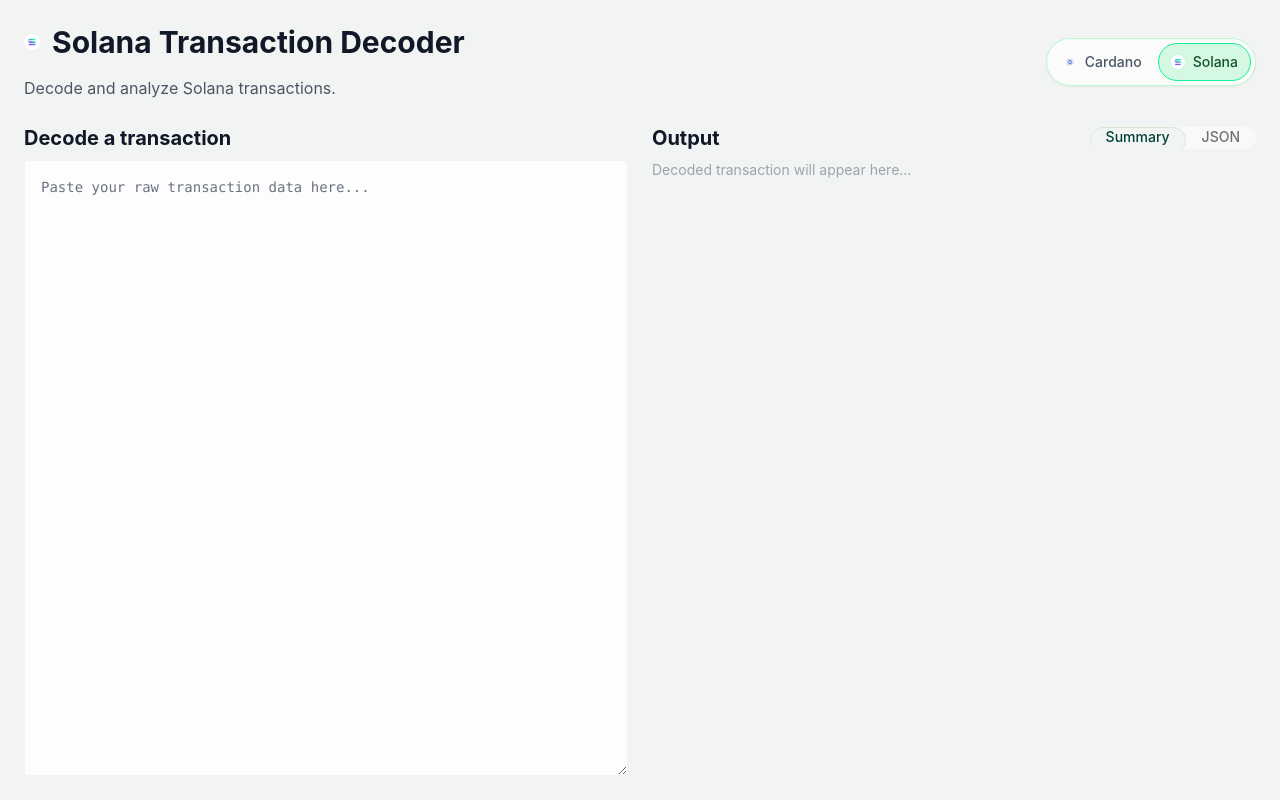
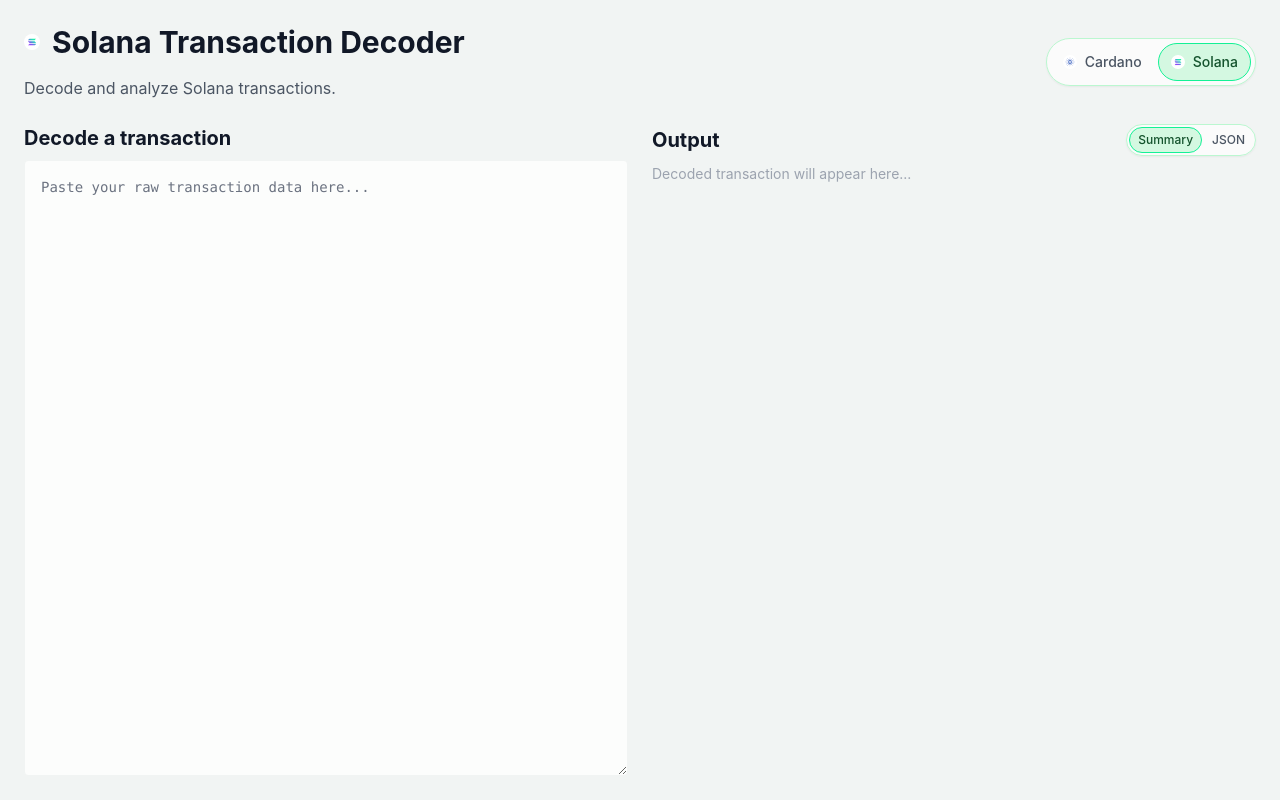
Before and after one commit to figment-networks/tx-decoder, a Next.js app: page /solana in a window 1280 px wide. Built offline with nearby package versions, Linux system fonts and the light colour scheme.

Commit message:
feat: locked package versions, moved component to folder, fixed styling of toggle

```diff
--- a/app/components/ToggleGroup/toggleGroup.tsx
+++ b/app/components/ToggleGroup/toggleGroup.tsx
@@ -1,8 +1,6 @@
 "use client";
 
 import React, { memo } from "react";
-import * as RadixToggleGroup from "@radix-ui/react-toggle-group";
-import { twMerge as tw } from "tailwind-merge";
 
 export type ToggleGroupItem = {
   content: React.ReactNode;
@@ -23,88 +21,38 @@
   value,
   testId,
 }) => {
-  const selectedRef = React.useRef<HTMLButtonElement | null>(null);
-  const [isInitialized, setIsInitialized] = React.useState(false);
-  const [width, setWidth] = React.useState(0);
-  const [offset, setOffset] = React.useState(0);
-
-  const handleValueChange = (nextValue: string) => {
-    if (!isInitialized) {
-      setIsInitialized(true);
-    }
-
-    if (nextValue !== "") {
-      onValueChange(nextValue);
-    }
-  };
-
-  React.useEffect(() => {
-    if (selectedRef.current) {
-      const itemRect = selectedRef.current.getBoundingClientRect();
-      const toggleRect =
-        selectedRef.current.parentElement?.getBoundingClientRect();
-
-      if (!toggleRect) {
-        return;
-      }
-
-      setWidth(Math.max(itemRect.width - 2, 0));
-      setOffset(itemRect.left - toggleRect.left + 1);
-    }
-  }, [value, items]);
-
   return (
     <div
-      className={tw(
-        "relative w-fit h-fit overflow-x-auto rounded-full bg-basic-100"
-      )}
+      className="flex items-center gap-0.5 rounded-full border border-green-200 bg-white/70 p-0.5 shadow-sm"
       data-testid={testId}
       role="tablist"
       aria-orientation="horizontal"
     >
-      <RadixToggleGroup.Root
-        type="single"
-        onValueChange={handleValueChange}
-        value={value}
-        className="flex flex-nowrap"
-      >
       {items.map((item) => {
-          const isSelectedOption = item.value === value;
-          const itemTextColor = isSelectedOption
-            ? "text-green-1000"
-            : "text-basic-800";
+        const isActive = item.value === value;
+
+        const baseClasses = "flex items-center gap-1.5 rounded-full px-2 py-1 text-xs font-medium transition cursor-pointer";
+        const activeClasses = "border border-green-400 bg-green-200/60 text-green-900";
+        const inactiveClasses = "text-gray-600 hover:bg-green-50";
 
         return (
-            <RadixToggleGroup.Item
+          <button
             key={item.value}
-              value={item.value}
-              className={tw(
-                "relative z-[1] flex flex-shrink-0 items-center gap-1 pb-0.5 px-4 font-medium",
-                "transition-colors duration-150",
-                "text-sm",
-                itemTextColor
-              )}
-              ref={value === item.value ? selectedRef : null}
+            type="button"
+            onClick={() => onValueChange(item.value)}
+            className={`${baseClasses} ${isActive ? activeClasses : inactiveClasses}`}
+            role="tab"
+            aria-selected={isActive}
           >
             {item.prependedIcon && (
               <span className="flex items-center" aria-hidden>
                 {item.prependedIcon}
               </span>
             )}
-              <span className="contents">{item.content}</span>
-            </RadixToggleGroup.Item>
+            <span>{item.content}</span>
+          </button>
         );
       })}
-      </RadixToggleGroup.Root>
-      <div
-        style={{ width: `${width}px`, transform: `translateX(${offset}px)` }}
-        className={tw(
-          "pointer-events-none absolute inset-x-0 top-[1px] h-6 rounded-full",
-          isInitialized && "transition-all duration-300",
-          "bg-green-100 outline outline-1 outline-green-300"
-        )}
-        aria-hidden
-      />
     </div>
   );
 };
--- a/app/containers/SolanaInstructionCard/solanaInstructionCard.tsx
+++ b/app/solana/components/SolanaInstructionCard/solanaInstructionCard.tsx
@@ -2,9 +2,9 @@
 
 import { useState } from "react";
 import type { KeyboardEvent, ReactNode } from "react";
-import { InstructionData } from "../../lib/tx-decoder/types";
+import { InstructionData } from "../../../lib/tx-decoder/types";
 import JsonView from "@uiw/react-json-view";
-import Icon from "../../components/Icon/Icon";
+import Icon from "../../../components/Icon/Icon";
 
 const SOLANA_EXPLORER_BASE_URL = "https://explorer.solana.com/address";
 
--- a/app/solana/page.tsx
+++ b/app/solana/page.tsx
@@ -14,7 +14,7 @@
 import DecoderLayout from "../components/DecoderLayout/DecoderLayout";
 import InputText from "../components/InputText/inputText";
 import ToggleGroup from "../components/ToggleGroup/toggleGroup";
-import SolanaInstructionCard from "../containers/SolanaInstructionCard/solanaInstructionCard";
+import SolanaInstructionCard from "./components/SolanaInstructionCard/solanaInstructionCard";
 import { decodeSolanaTransaction } from "../lib/tx-decoder/solana/decoders";
 import type { DecodedTransaction } from "../lib/tx-decoder/types";
 
```
Also changed, not shown: package.json (+4 -4 lines), types/bech32.d.ts (deleted, +0 -8 lines), 1 other file (tests, documents, lock files or other folders). Lines whose indentation alone changed are shown as unchanged.
